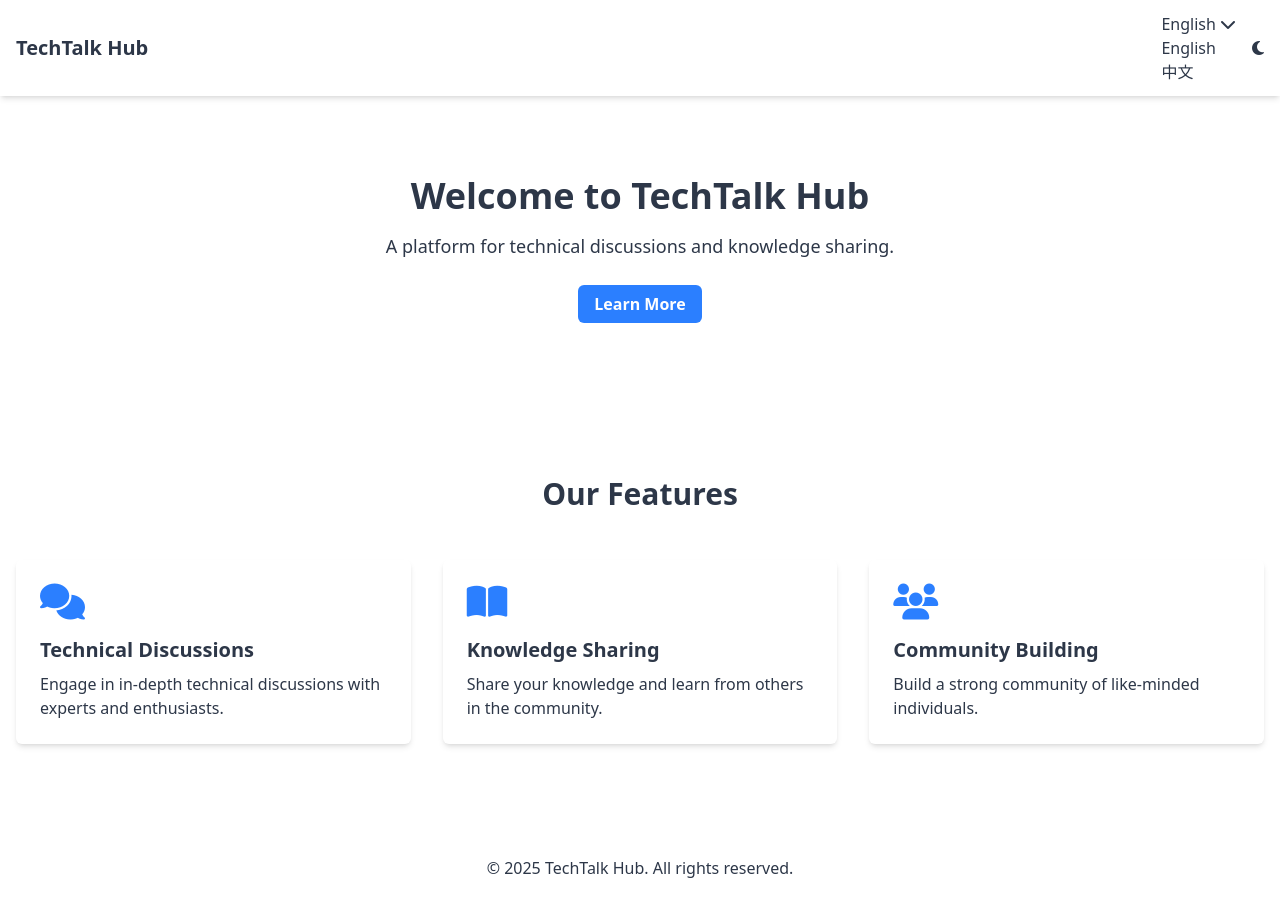
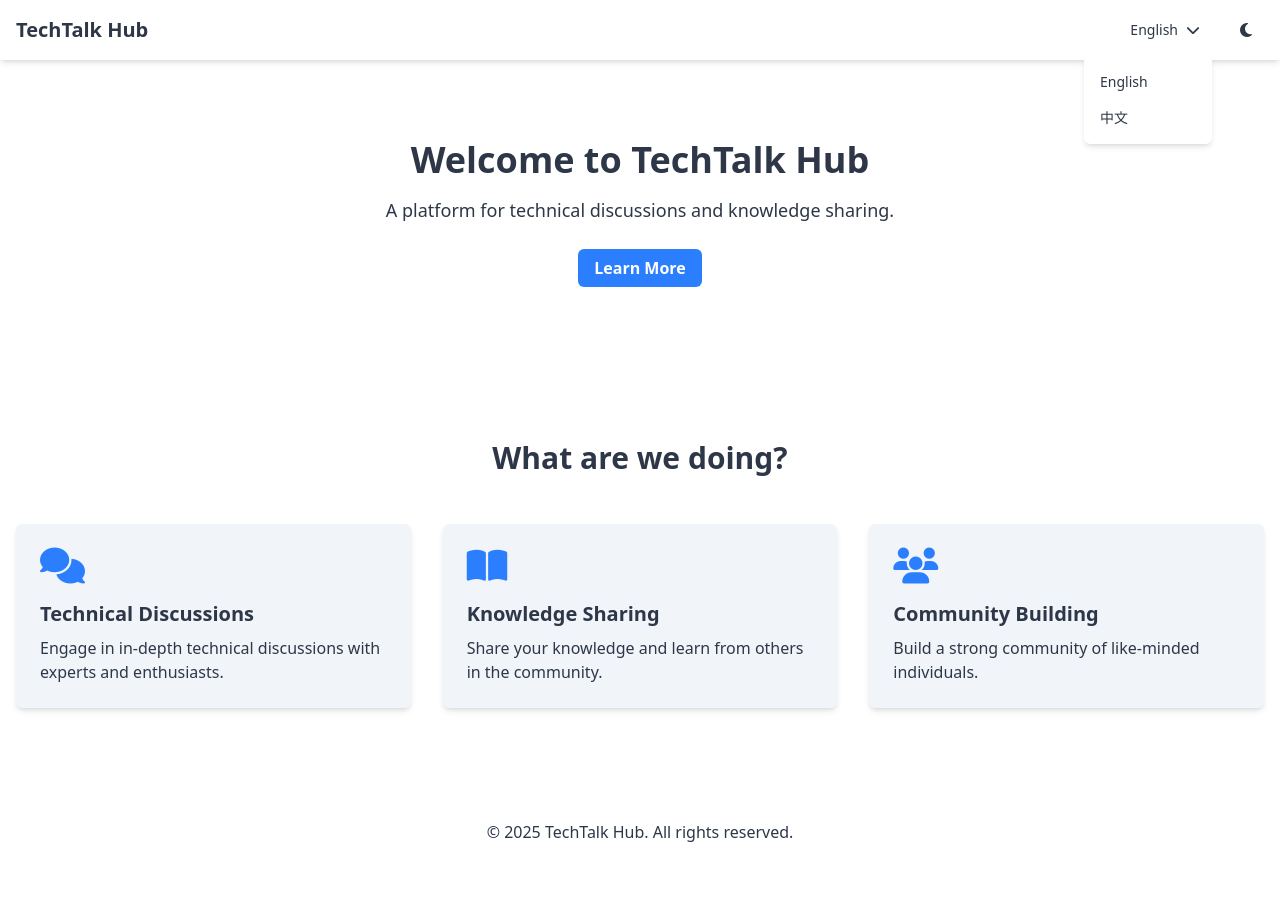
Before and after one commit to TechTalk-Hub/site, an Astro site: page / in a window 1280 px wide. Both pictures are taken after a click on the button "English". After the commit the page ends 876 px from the top, so only its background shows below. Built offline with nearby package versions, Linux system fonts and the light colour scheme; Astro itself is replaced by a stand-in of ours.

Commit message:
feat: adjust home page style

```diff
--- a/package.json
+++ b/package.json
@@ -12,5 +12,8 @@
     "@tailwindcss/vite": "^4.1.4",
     "astro": "^5.7.5",
     "tailwindcss": "^4.1.4"
+  },
+  "devDependencies": {
+    "tw-animate-css": "^1.2.8"
   }
 }
--- a/src/components/SwitchLang.astro
+++ b/src/components/SwitchLang.astro
@@ -1,5 +1,5 @@
 ---
-const { lang } = Astro.props
+const { lang } = Astro.props;
 ---
 
 <div class="lang-dropdown" id="langDropdown">
@@ -7,7 +7,7 @@ const { lang } = Astro.props
     <span id="currentLang">{lang === "en" ? "English" : "中文"}</span>
     <i class="fa-solid fa-chevron-down"></i>
   </button>
-  <div class="lang-menu hidden" id="langMenu">
+  <div class="lang-menu hidden bg-white dark:bg-gray-800" id="langMenu">
     <div class="lang-item" data-lang="en">English</div>
     <div class="lang-item" data-lang="zh">中文</div>
   </div>
@@ -15,10 +15,10 @@ const { lang } = Astro.props
 
 <script>
   // 初始化语言
-  const html = document.documentElement
-  let currentLang = html.getAttribute('lang');
+  const html = document.documentElement;
+  let currentLang = html.getAttribute("lang");
   const langBtn = document.getElementById("langBtn");
-  const currentLangSpan = langBtn?.querySelector("#currentLang")
+  const currentLangSpan = langBtn?.querySelector("#currentLang");
   const langMenu = document.getElementById("langMenu");
   const langItems = document.querySelectorAll(".lang-item");
   // 初始化语言显示
@@ -67,8 +67,11 @@ const { lang } = Astro.props
 
   // 点击外部关闭菜单
   document.addEventListener("click", (e: MouseEvent) => {
-    const target = e.target
-    if (!target || (target instanceof HTMLElement && !target.closest(".lang-dropdown"))) {
+    const target = e.target;
+    if (
+      !target ||
+      (target instanceof HTMLElement && !target.closest(".lang-dropdown"))
+    ) {
       langMenu?.classList.add("hidden");
     }
   });
@@ -76,3 +79,61 @@ const { lang } = Astro.props
   // 初始化
   initLanguage();
 </script>
+
+<style>
+  /* 语言切换下拉菜单样式（参考 Vite 官网） */
+  .lang-dropdown {
+    position: relative;
+  }
+
+  .lang-btn {
+    display: flex;
+    align-items: center;
+    justify-content: center;
+    gap: 0.5rem;
+    padding: 0.5rem 0.75rem;
+    font-size: 0.875rem;
+    font-weight: 500;
+    line-height: 1.25rem;
+    border-radius: 0.375rem;
+    cursor: pointer;
+    transition:
+      background-color 0.2s,
+      color 0.2s;
+  }
+
+  .lang-btn:hover {
+    background-color: var(--card-bg);
+    color: #4560ff;
+  }
+
+  .lang-menu {
+    position: absolute;
+    top: calc(100% + 0.5rem);
+    right: 0;
+    min-width: 8rem;
+    padding: 0.5rem 0;
+    border-radius: 0.375rem;
+    box-shadow:
+      0 4px 6px -1px rgba(0, 0, 0, 0.1),
+      0 2px 4px -2px rgba(0, 0, 0, 0.1);
+    z-index: 100;
+    animation: fadeIn 0.3s ease-in-out;
+  }
+
+  .lang-item {
+    padding: 0.5rem 1rem;
+    font-size: 0.875rem;
+    line-height: 1.25rem;
+    color: var(--menu-text);
+    cursor: pointer;
+    transition:
+      background-color 0.2s,
+      color 0.2s;
+  }
+
+  .lang-item:hover {
+    background-color: #f3f4f6;
+    color: #4560ff;
+  }
+</style>
--- a/src/components/SwitchTheme.astro
+++ b/src/components/SwitchTheme.astro
@@ -2,7 +2,7 @@
 const { theme } = Astro.props
 ---
 
-<button id="theme-toggle" class="focus:outline-none">
+<button id="theme-toggle" class="focus:outline-none w-9 h-9">
   <i
     id="moonIcon"
     class={theme === "dark" ? "fa-solid fa-sun" : "fa-solid fa-moon"}></i>
--- a/src/layouts/Layout.astro
+++ b/src/layouts/Layout.astro
@@ -17,16 +17,6 @@ const { lang, theme } = Astro.props;
       rel="stylesheet"
     />
     <style>
-      /* 淡入动画 */
-      @keyframes fadeIn {
-        from {
-          opacity: 0;
-        }
-        to {
-          opacity: 1;
-        }
-      }
-
       /* 平滑滚动 */
       html {
         scroll-behavior: smooth;
@@ -51,75 +41,18 @@ const { lang, theme } = Astro.props;
       }
 
       body {
-        background-color: var(--bg-color);
+        /* background-color: var(--bg-color); */
         color: var(--text-color);
       }
 
       .card {
         background-color: var(--card-bg);
       }
-
-      /* 语言切换下拉菜单样式（参考 Vite 官网） */
-      .lang-dropdown {
-        position: relative;
-      }
-
-      .lang-btn {
-        display: flex;
-        align-items: center;
-        justify-content: center;
-        gap: 0.5rem;
-        padding: 0.5rem 0.75rem;
-        font-size: 0.875rem;
-        font-weight: 500;
-        line-height: 1.25rem;
-        border-radius: 0.375rem;
-        cursor: pointer;
-        transition:
-          background-color 0.2s,
-          color 0.2s;
-      }
-
-      .lang-btn:hover {
-        background-color: var(--card-bg);
-        color: #4560ff;
-      }
-
-      .lang-menu {
-        position: absolute;
-        top: calc(100% + 0.5rem);
-        right: 0;
-        min-width: 8rem;
-        padding: 0.5rem 0;
-        background-color: var(--menu-bg);
-        border-radius: 0.375rem;
-        box-shadow:
-          0 4px 6px -1px rgba(0, 0, 0, 0.1),
-          0 2px 4px -2px rgba(0, 0, 0, 0.1);
-        z-index: 100;
-        animation: fadeIn 0.3s ease-in-out;
-      }
-
-      .lang-item {
-        padding: 0.5rem 1rem;
-        font-size: 0.875rem;
-        line-height: 1.25rem;
-        color: var(--menu-text);
-        cursor: pointer;
-        transition:
-          background-color 0.2s,
-          color 0.2s;
-      }
-
-      .lang-item:hover {
-        background-color: #f3f4f6;
-        color: #4560ff;
-      }
     </style>
   </head>
-  <body>
+  <body class="bg-white dark:bg-gray-900 transition-[background-color]">
     <!-- 导航栏 -->
-    <nav class="shadow-md">
+    <nav class="shadow-md sticky top-0 bg-white dark:bg-gray-800 transition-[background-color]">
       <div
         class="container mx-auto px-4 py-3 flex justify-between items-center"
       >
--- a/src/pages/index.astro
+++ b/src/pages/index.astro
@@ -7,7 +7,7 @@ const theme = "light";
 
 <Layout lang={lang} theme={theme}>
 	<!-- 英雄区域 -->
-	<section class="py-20" style="animation: fadeIn 1s ease-in-out;">
+	<section class="py-20">
 		<div class="container mx-auto px-4 text-center">
 			<h1
 				class="text-4xl font-bold mb-4"
@@ -39,18 +39,18 @@ const theme = "light";
 	</section>
 
 	<!-- 特色区域 -->
-	<section class="py-20" style="animation: fadeIn 1s ease-in-out;">
+	<section class="py-20">
 		<div class="container mx-auto px-4">
 			<h2
 				class="text-3xl font-bold text-center mb-12"
-				data-lang-en="Our Features"
-				data-lang-zh="我们的特色"
+				data-lang-en="What are we doing?"
+				data-lang-zh="我们正在做什么？"
 			>
-				{lang === "en" ? "Our Features" : "我们的特色"}
+				{lang === "en" ? "What are we doing?" : "我们正在做什么？"}
 			</h2>
 			<div class="grid grid-cols-1 md:grid-cols-3 gap-8">
 				<div
-					class="card p-6 rounded-md shadow-md hover:shadow-lg transition-shadow"
+					class="bg-slate-100 dark:bg-gray-800 transition-[background-color] p-6 rounded-md shadow-md hover:shadow-lg animate-in fade-in slide-in-from-bottom-50 duration-500 delay-0"
 				>
 					<i class="fa-solid fa-comments text-4xl text-blue-500 mb-4"></i>
 					<h3
@@ -72,7 +72,7 @@ const theme = "light";
 					</p>
 				</div>
 				<div
-					class="card p-6 rounded-md shadow-md hover:shadow-lg transition-shadow"
+					class="bg-slate-100 dark:bg-gray-800 transition-[background-color] p-6 rounded-md shadow-md hover:shadow-lg animate-in fade-in slide-in-from-bottom-50 duration-500 delay-100"
 				>
 					<i class="fa-solid fa-book-open text-4xl text-blue-500 mb-4"></i>
 					<h3
@@ -94,7 +94,7 @@ const theme = "light";
 					</p>
 				</div>
 				<div
-					class="card p-6 rounded-md shadow-md hover:shadow-lg transition-shadow"
+					class="bg-slate-100 dark:bg-gray-800 transition-[background-color] p-6 rounded-md shadow-md hover:shadow-lg animate-in fade-in slide-in-from-bottom-50 duration-500 delay-200"
 				>
 					<i class="fa-solid fa-users text-4xl text-blue-500 mb-4"></i>
 					<h3
--- a/src/styles/global.css
+++ b/src/styles/global.css
@@ -1,3 +1,4 @@
 @import "tailwindcss";
+@import "tw-animate-css";
 
 @custom-variant dark (&:where([data-theme=dark], [data-theme=dark] *));
```
Also changed, not shown: pnpm-lock.yaml.
